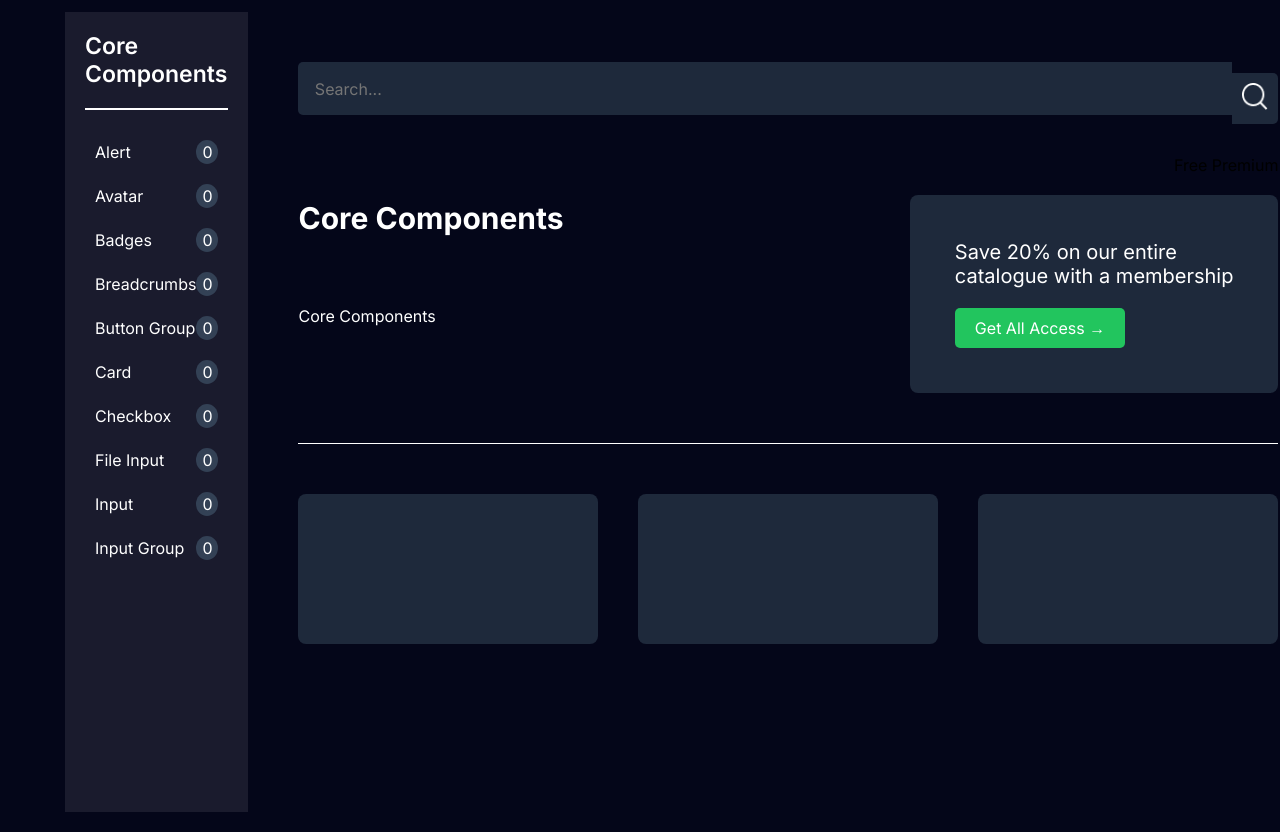
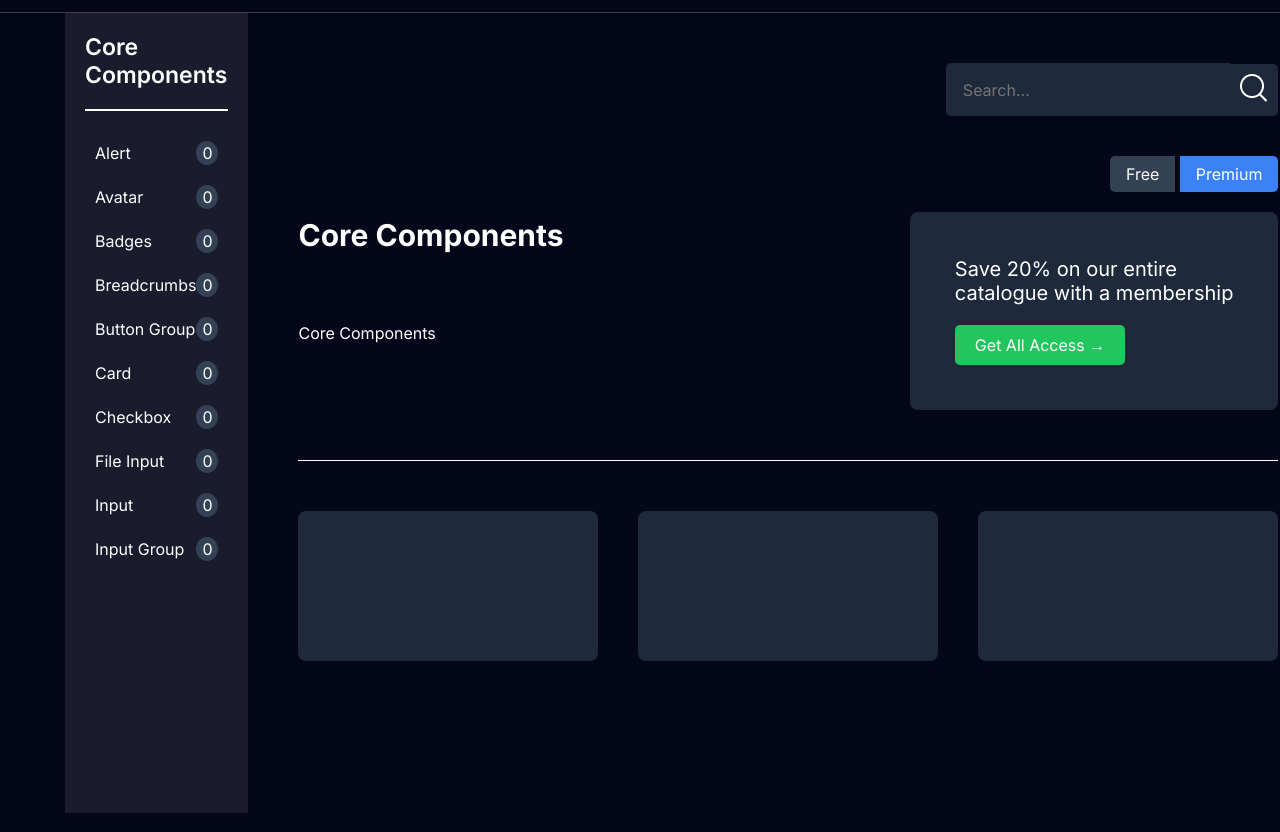
Before and after one commit to Pratikdhindale/figma-project, a plain HTML site: page components.html in a window 1280 px wide. Shown: the part 64-896 px from the top of the page. Drawn offline with Linux system fonts and the light colour scheme.

Commit message:
initial commit

```diff
--- a/components.html
+++ b/components.html
@@ -15,15 +15,16 @@
         <ul class="navul">
             <li><a href="ourproducts.html" target="_self">Our Products <i class="fas fa-chevron-down"></i></a></li>
             <li><a href="#">Components</a></li>
-            <li><a href="#">Pricing</a></li>
-            <li><a href="#">Blog</a></li>
-            <li><a href="#">Contact Us</a></li>
+            <li><a href="pricing.html">Pricing</a></li>
+            <li><a href="blog.html">Blog</a></li>
+            <li><a href="components.html">Contact Us</a></li>
         </ul>
         <button class="sbtn">Sign in <img src="./images/illustrations/nav and cta/Arrow 1.png" class="arrow" alt=""></button>
         <div class="cross">
              <img src="./images/illustrations/nav and cta/Group 84.png" alt="">
         </div>
     </nav>
+    <hr>
     <section>
         <div class="comp-con-div">
             <div class="compdiv">
@@ -78,7 +79,7 @@
               </div>
             </div>
           </div>
-       </section>
+      </section>
 
 </body>
 </html>
--- a/css/style.css
+++ b/css/style.css
@@ -1133,6 +1133,7 @@ footer {
 }
 
 .se-bar input {
+  width: 284px;
   background-color: #1e293b;
   border: none;
   padding: 16.4px;
@@ -1144,11 +1145,27 @@ footer {
   background-color: #1e293b;
   border: none;
   padding: 10px;
+  margin-bottom: 19px;
   border-radius: 0 5px 5px 0;
   cursor: pointer;
 }
 
-
+.toggle-buttons button {
+  background-color: #334155;
+  border: none;
+  padding: 8px 16px;
+  color: white;
+  cursor: pointer;
+}
+
+.toggle-buttons .free {
+  border-radius: 5px 0 0 5px;
+}
+
+.toggle-buttons .premium {
+  border-radius: 0 5px 5px 0;
+  background-color: #3b82f6;
+}
 .mid-div{
   display: flex;
   justify-content: space-between;
@@ -1205,6 +1222,7 @@ footer {
   border-radius:8px;
 }
 
+
 /* pricing  */
 
   .pricing-section {
@@ -1435,7 +1453,7 @@ border-radius: 18px;
   text-align: center;
 }
 
-input, textarea {
+input , textarea {
   width: 100%;
   padding: 10px;
   margin-bottom: 20px;
```
Also changed, not shown: index.html (+1 -1 lines), pricing.html (+2 -2 lines).
